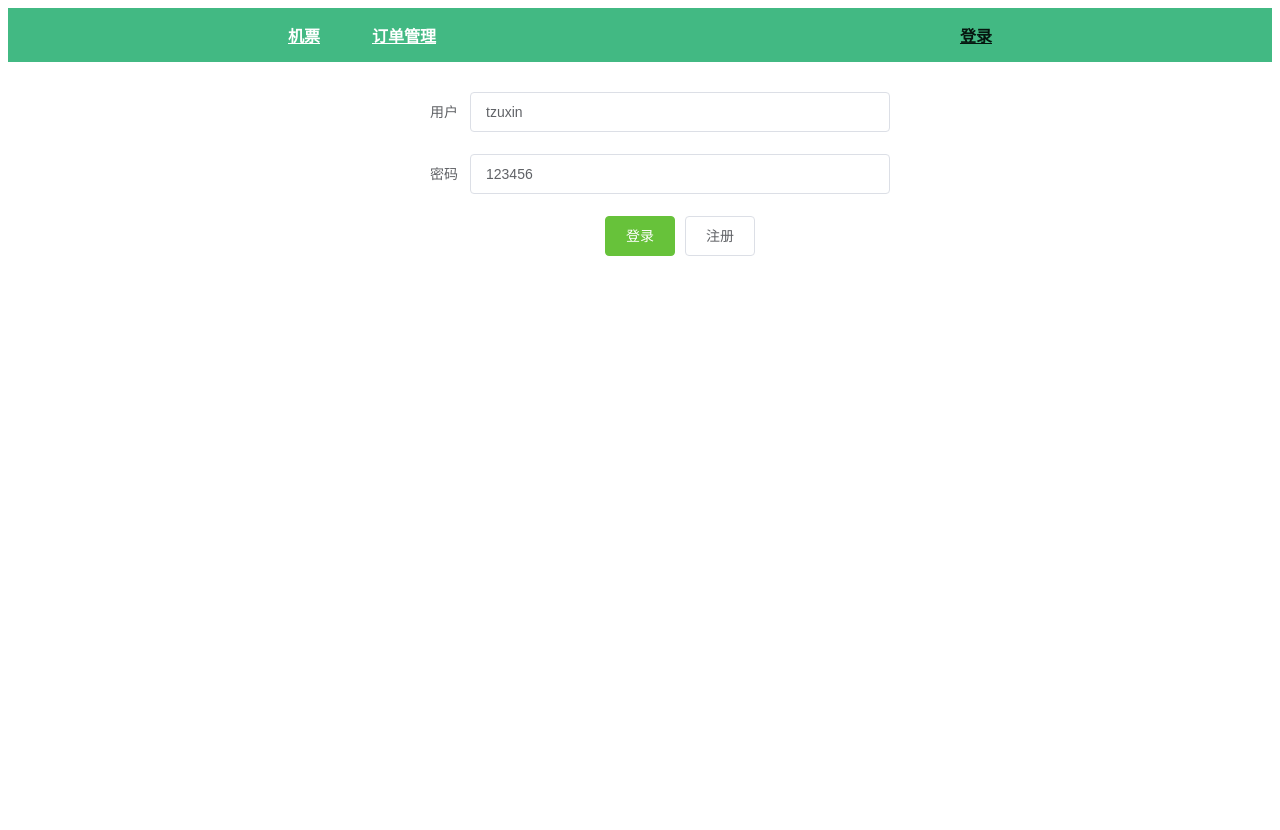
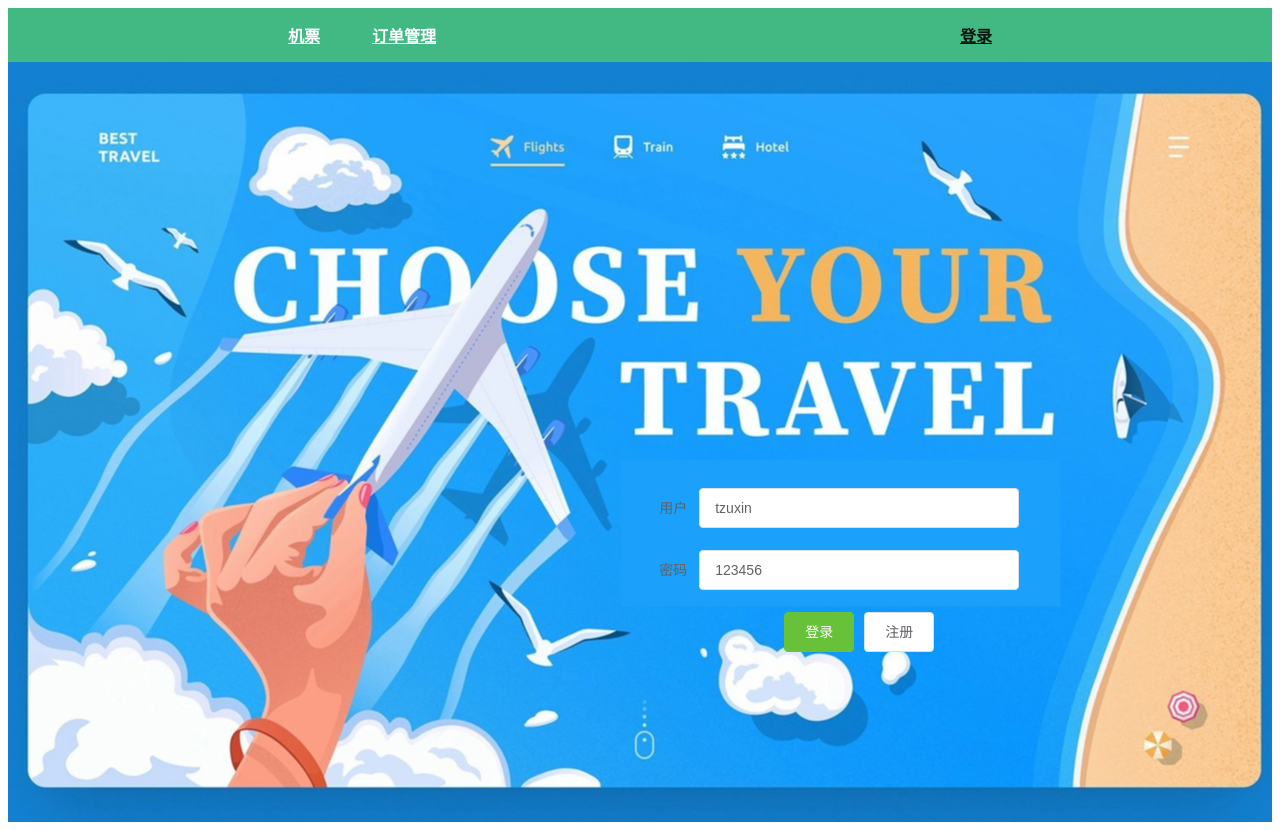
Before and after one commit to ChenZixinn/Aircraft, a Vue app: page /login in a window 1280 px wide. Before the commit the page ends 800 px from the top, so only its background shows below. Built offline with nearby package versions, Linux system fonts and the light colour scheme; no server answers.

Commit message:
美化登录界面

```diff
--- a/src/App.vue
+++ b/src/App.vue
@@ -79,7 +79,6 @@ export default {
 
 nav {
   padding: 10px;
-  margin-bottom: 30px;
   background: #42b983;
   display: flex;
   justify-content: space-around;
--- a/src/views/AdminLoginView.vue
+++ b/src/views/AdminLoginView.vue
@@ -1,4 +1,5 @@
 <template>
+  <div class="login-view-box">
     <div class="login-view">
       <el-form ref="form" :model="form" label-width="80px">
         <el-form-item label="用户">
@@ -14,15 +15,34 @@
         </el-form-item>
       </el-form>
     </div>
+  </div>
 </template>
 
 <style scoped>
+body {
+
+}
+.login-view-box{
+   height: 95vh;
+   background: #1380d2;
+   background-image: url(../assets/bg-login.jpg);
+   background-repeat: no-repeat;
+   background-position: center;
+   position: relative;
+}
 .login-view {
-  width: 500px;
-  margin: 30px auto;
+  width: 400px;
+  position: absolute;
+  right: 20%;
+  top: 56%;
 }
+@media screen and (min-width: 1500px) {
+  .login-view {
+    right: 25%;
+  }
+}
+
 </style>
-
 
 <script>
 import { api_login } from "../api/admin.js";
```
Also changed, not shown: src/assets/bg-login.jpg (added). Lines whose indentation alone changed are shown as unchanged.
